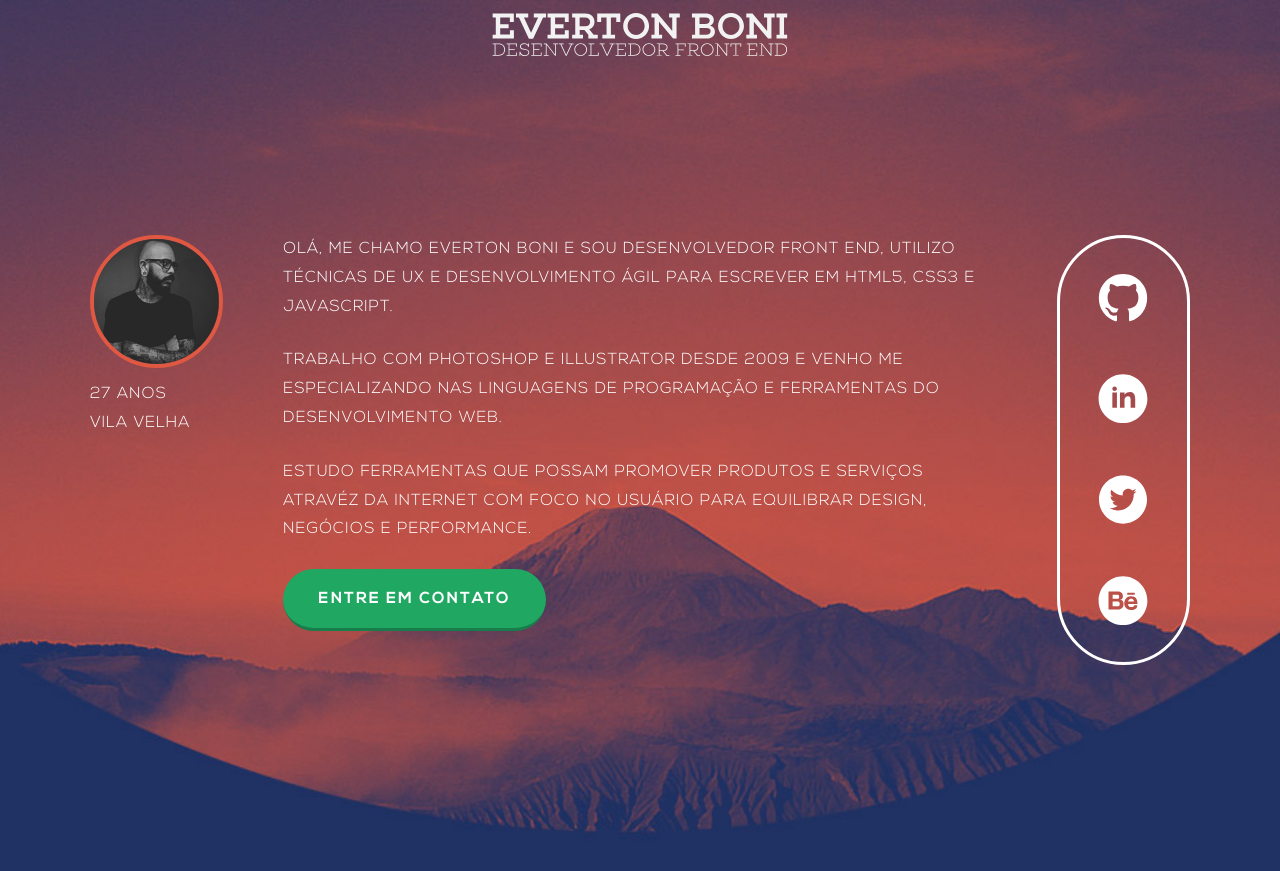
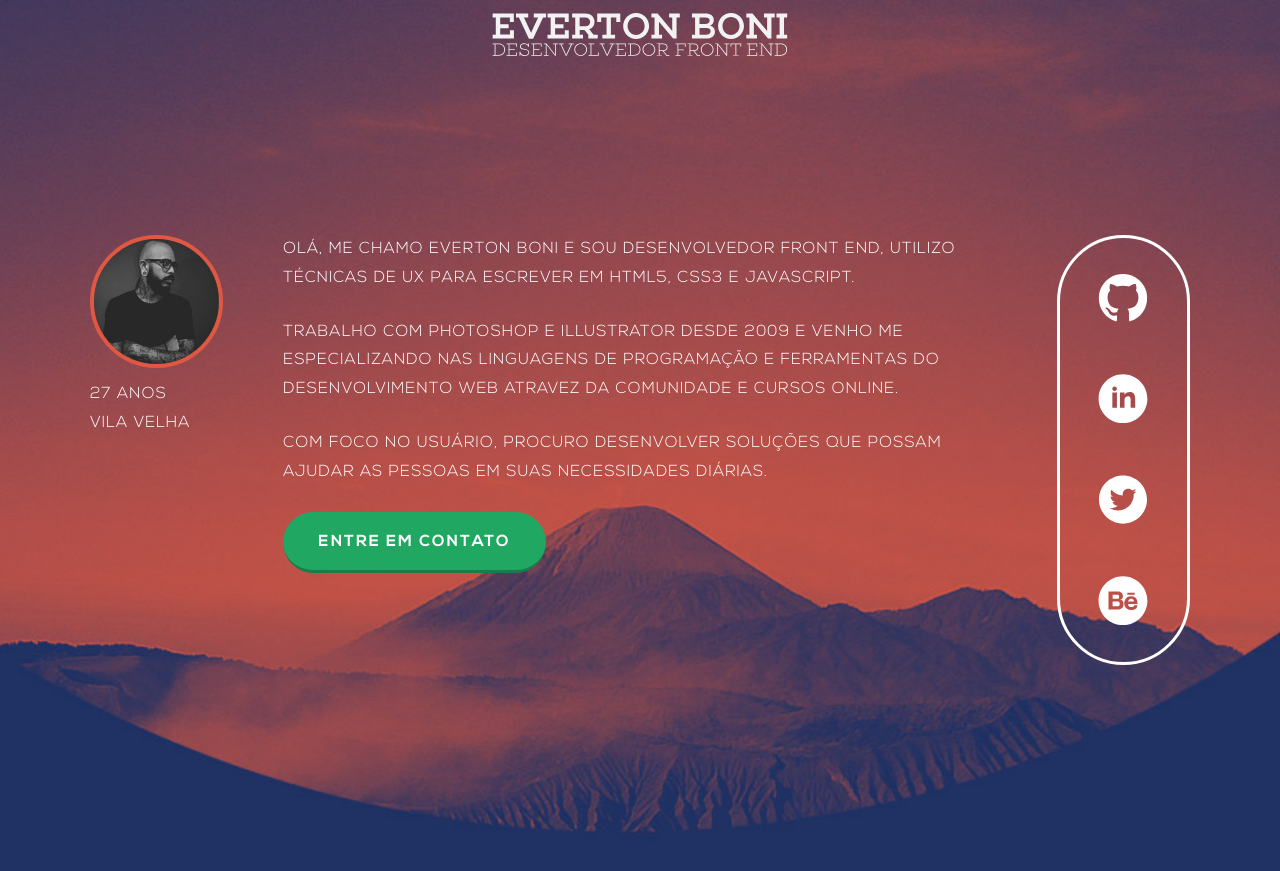
Before and after one commit to evertontatu/static-portfolio, a Jekyll site: the page built from index.html, in a window 1280 px wide. Shown: the top 871 px of the page. Built offline with Jekyll 4.4.1, drawn with Linux system fonts in a browser that asks for light colours; nearby versions of some CDN libraries; library files that are not in the unit come from our copies.

Commit message:
mais uma alteracao na descricao

```diff
--- a/_includes/sobre.html
+++ b/_includes/sobre.html
@@ -11,11 +11,11 @@
                   </p>
                 </div>
                 <div class="col span_8-sobre">
-                  <p class="txtWhite">Olá, me chamo Everton Boni e sou desenvolvedor Front end, utilizo técnicas de UX e Desenvolvimento Ágil para escrever em HTML5, CSS3 e JavaScript.</p>
+                  <p class="txtWhite">Olá, me chamo Everton Boni e sou desenvolvedor Front end, utilizo técnicas de UX para escrever em HTML5, CSS3 e JavaScript.</p>
 
-                  <p class="txtWhite">Trabalho com Photoshop e Illustrator desde 2009 e venho me especializando nas linguagens de programação e ferramentas do desenvolvimento web.</p>
+                  <p class="txtWhite">Trabalho com Photoshop e Illustrator desde 2009 e venho me especializando nas linguagens de programação e ferramentas do desenvolvimento web atravez da comunidade e cursos online.</p>
 
-                  <p class="txtWhite">Estudo ferramentas que possam promover produtos e serviços atravéz da internet com foco no usuário para equilibrar design, negócios e performance.</p>
+                  <p class="txtWhite">Com foco no usuário, procuro desenvolver soluções que possam ajudar as pessoas em suas necessidades diárias.</p>
 
                   <button class="contact-form">Entre em contato</button>
                 </div>
```
